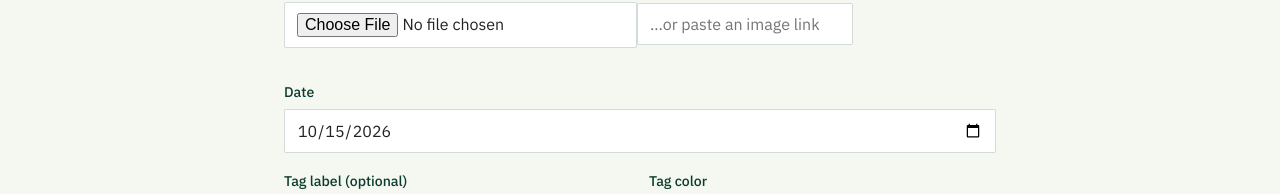
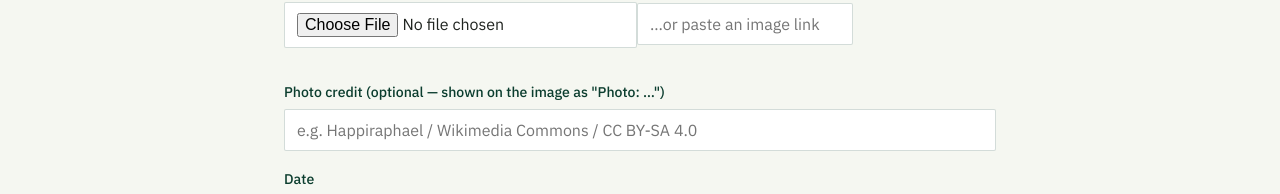
Before and after one commit to Amagar00/Wellascores, a Next.js app: page /admin/new in a window 1280 px wide. Shown: the part 565-759 px from the top of the page. Built offline with nearby package versions, Linux system fonts and the light colour scheme; no server answers; sample sign-in values are in the browser's storage.

Commit message:
Add image credit field to ArticleForm component
Added image credit input field to ArticleForm.

```diff
--- a/components/ArticleForm.js
+++ b/components/ArticleForm.js
@@ -1,4 +1,4 @@
-"use client";
+ "use client";
 
 import { useState } from "react";
 import { categories, slugify } from "@/lib/articles";
@@ -13,6 +13,7 @@ export default function ArticleForm({ initial, onSubmit, submitLabel }) {
   );
   const [excerpt, setExcerpt] = useState(initial?.excerpt || "");
   const [image, setImage] = useState(initial?.image || "");
+  const [imageCredit, setImageCredit] = useState(initial?.imageCredit || "");
   const [date, setDate] = useState(
     initial?.date || new Date().toISOString().slice(0, 10)
   );
@@ -37,6 +38,7 @@ export default function ArticleForm({ initial, onSubmit, submitLabel }) {
       category,
       excerpt,
       image: image || null,
+      imageCredit: imageCredit.trim() || null,
       date,
       tag: tagLabel ? { label: tagLabel, type: tagType } : null,
       body: body
@@ -98,6 +100,15 @@ export default function ArticleForm({ initial, onSubmit, submitLabel }) {
       />
 
       <label>
+        Photo credit (optional — shown on the image as "Photo: …")
+        <input
+          value={imageCredit}
+          onChange={(e) => setImageCredit(e.target.value)}
+          placeholder="e.g. Happiraphael / Wikimedia Commons / CC BY-SA 4.0"
+        />
+      </label>
+
+      <label>
         Date
         <input
           type="date"
@@ -140,4 +151,4 @@ export default function ArticleForm({ initial, onSubmit, submitLabel }) {
       </button>
     </form>
   );
-}
+      }
```
